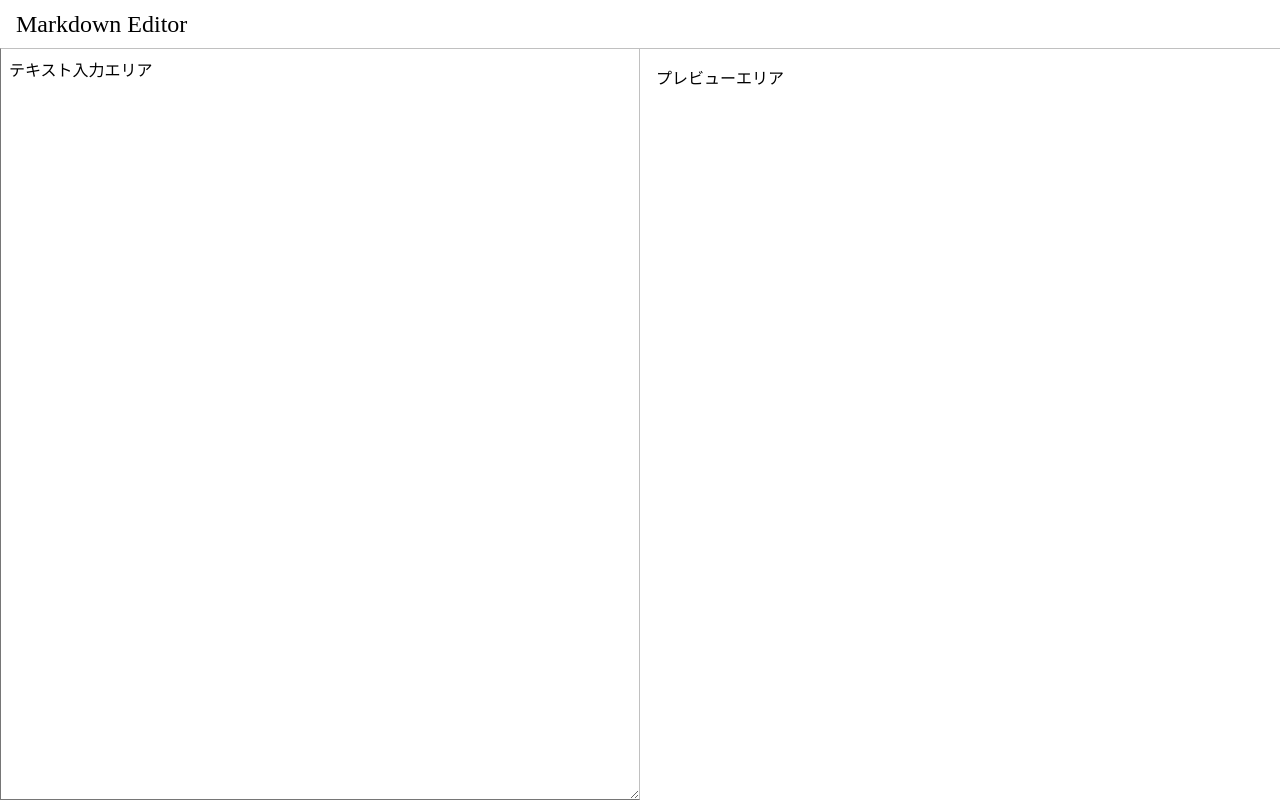
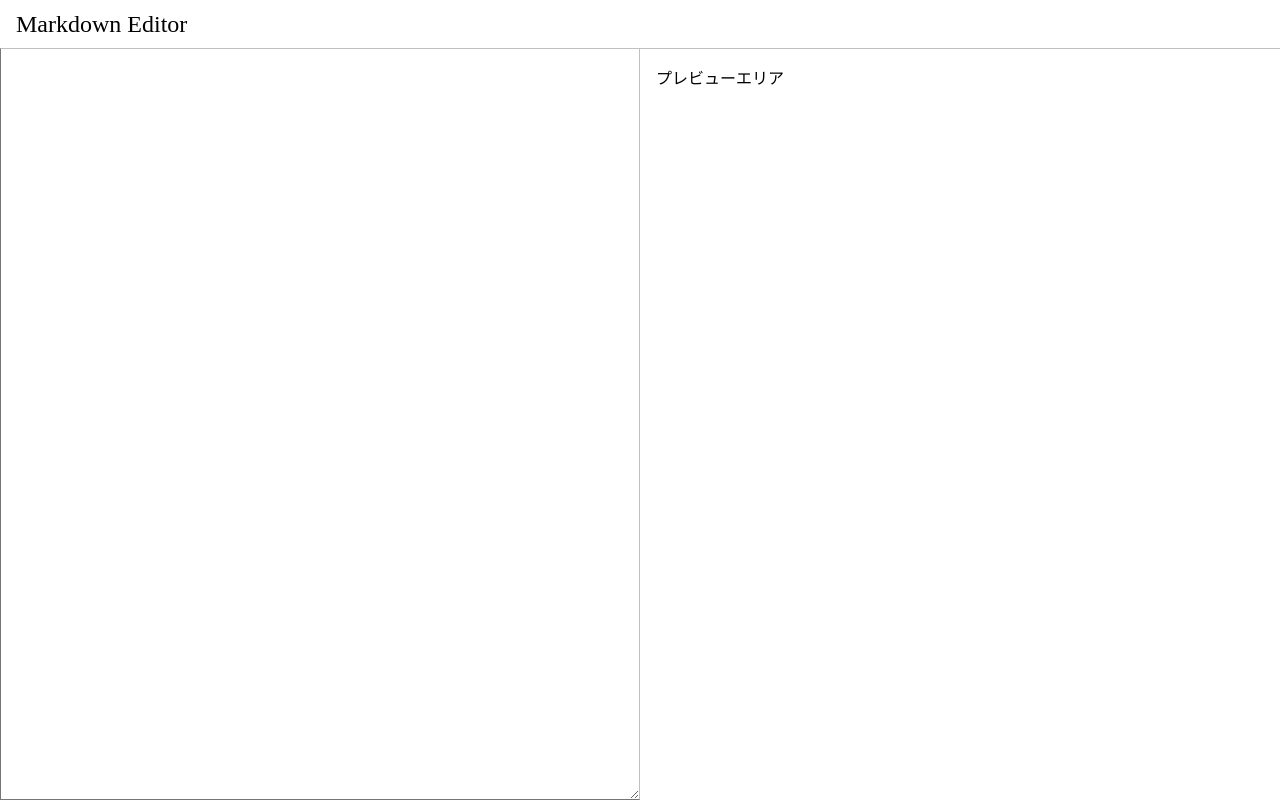
Before and after one commit to mayu-tateno/techpit-markdown-editor, a React app: page / in a window 1280 px wide. Built offline with nearby package versions, Linux system fonts and the light colour scheme.

Commit message:
Feat: useStateを導入

```diff
--- a/src/pages/editor.tsx
+++ b/src/pages/editor.tsx
@@ -1,5 +1,7 @@
 import * as React from 'react'
 import styled from 'styled-components'
+
+const { useState } = React
 
 const Header = styled.header`
   font-size: 1.5rem;
@@ -44,13 +46,20 @@ const Preview = styled.div`
 `
 
 export const Editor: React.FC = () => {
+  const [text, setText] = useState<string>('')
+
   return (
     <>
       <Header>
         Markdown Editor
       </Header>
       <Wrapper>
-        <TextArea value="テキスト入力エリア" />
+        <TextArea
+          onChange={(event)=>{
+            setText(event.target.value)
+          }}
+          value = {text}
+        />
         <Preview>プレビューエリア</Preview>
       </Wrapper>
     </>
```
